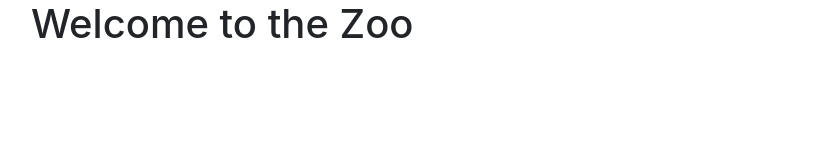
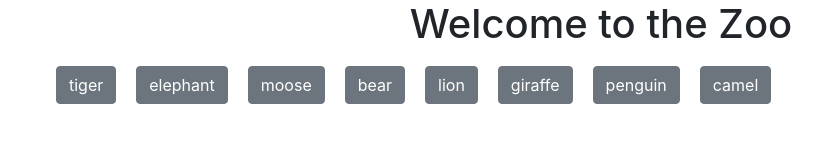
Before and after one commit to BourneID7/giphy-app, a plain HTML site: page index.html in a window 1280 px wide. Shown: the whole page, without its empty margins (39-861 px from the left). Drawn offline with nearby package versions, Linux system fonts and the light colour scheme.

Commit message:
added code to generate buttons from array, query giphy api on button click

```diff
--- a/assets/css/style.css
+++ b/assets/css/style.css
@@ -0,0 +1,6 @@
+h1 {
+    text-align: center;
+}
+.btn {
+    margin: 10px;
+}
--- a/assets/javascript/app.js
+++ b/assets/javascript/app.js
@@ -0,0 +1,39 @@
+// global variables
+var animals = ["tiger", "elephant", "moose", "bear", "lion", "giraffe", "penguin", "camel"]
+var api_key = "QwTVLqLjS5PVmJJm44zBVjGkHEWWw0ev"
+
+$(document).ready(function(){
+
+
+    // function to add buttons from array
+    function makeButton() {
+        // prevent duplicate buttons
+        $("#buttons").empty();
+
+        // loop through array
+        for (var i = 0; i < animals.length; i++) {
+            var button = $('<button class="btn btn-secondary animal">');
+            button.attr("data-name", animals[i]);
+            button.text(animals[i]);
+            $("#buttons").append(button);
+        }
+    }
+    makeButton();
+
+    //
+    $(".animal").on("click", function() {
+        // Grabbing and storing the data-name property value from the button
+        var animal = $(this).attr("data-name");
+        var queryUrl = "https://api.giphy.com/v1/gifs/search?q=" + animal + "&api_key=" + api_key + "&limit=10";
+
+        $.ajax({
+            url: queryUrl,
+            method: "GET"
+        }).then(function(response){
+            console.log(queryUrl);
+            console.log(response);
+        })
+
+    })
+
+})
--- a/index.html
+++ b/index.html
@@ -12,12 +12,14 @@
 <body>
     <div class="container">
         <header class="row">
-            <h1>Welcome to the Zoo</h1>
+            <div class="col-md-12">
+                <h1>Welcome to the Zoo</h1>
+            </div>
         </header>
         <main>
             <div class="row">
-                <div class="col-md-10"></div>
-                <div class="col-md-2"></div>
+                <div class="col-md-10" id="buttons"></div>
+                <div class="col-md-2" id="add-button"></div>
             </div>
         </main>
 
```
